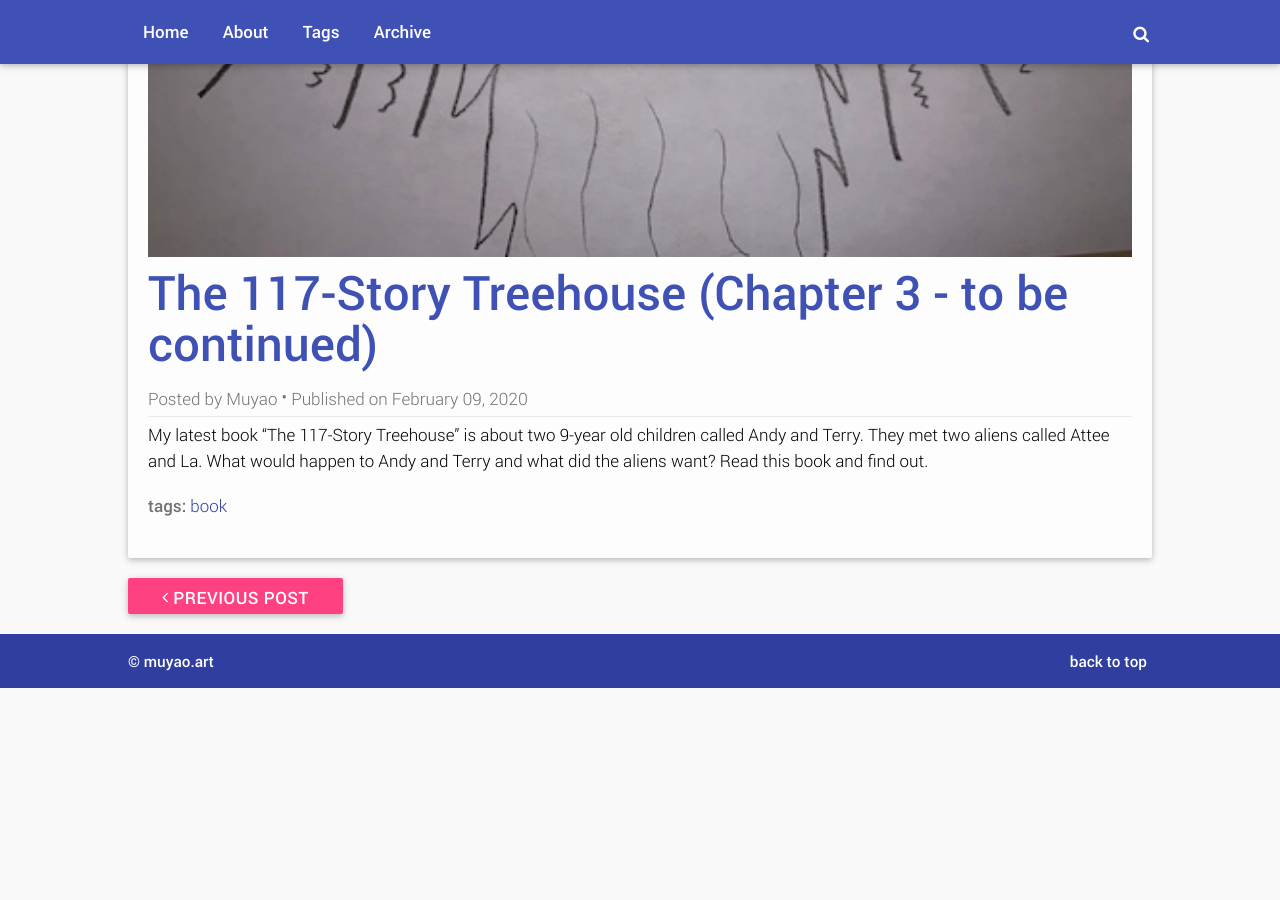
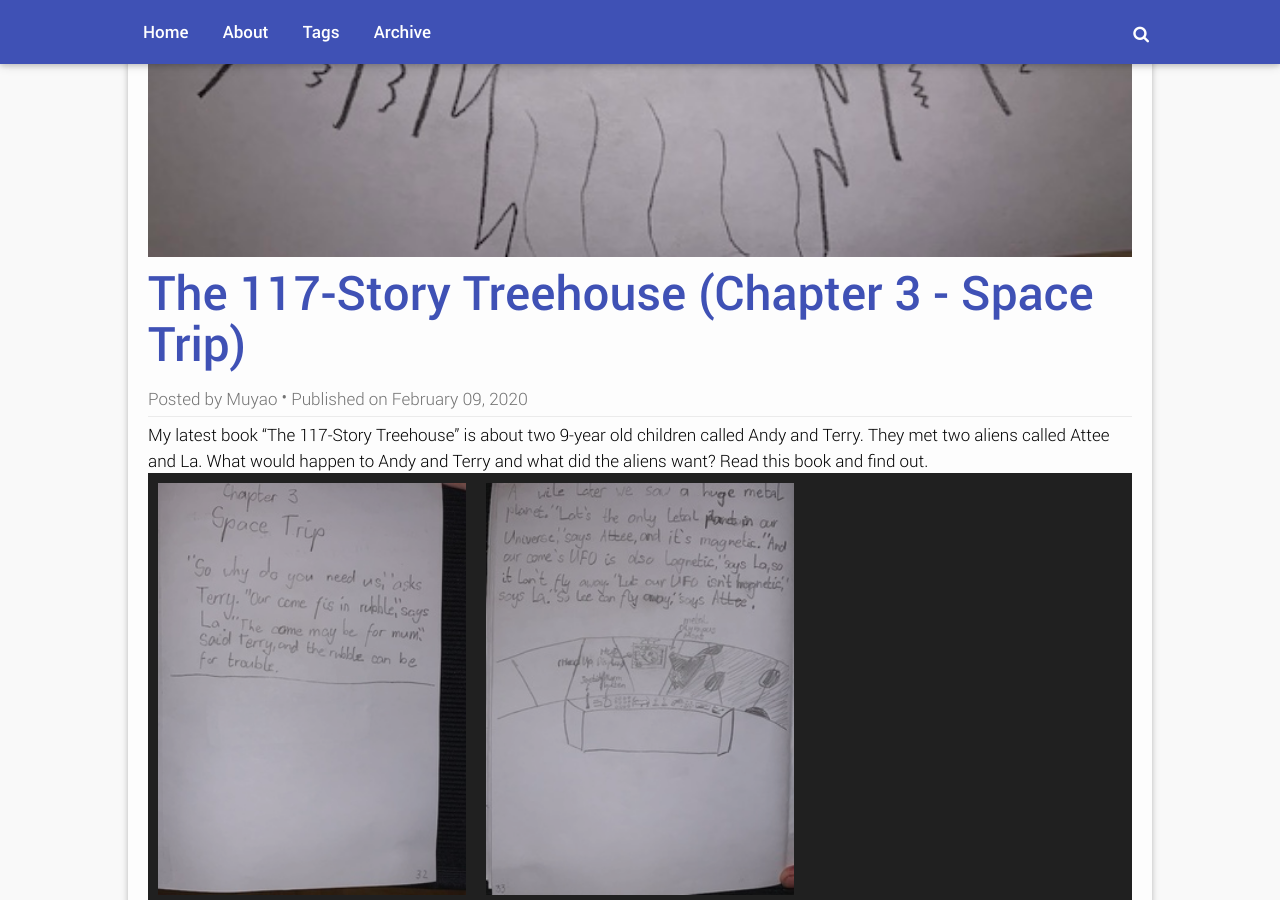
Before and after one commit to muyao/muyao.art, a Jekyll site: the page built from _posts/2020-02-09-the-117-story-treehouse-chapter-03.md, in a window 1280 px wide and 900 px high, scrolled down 805 px. Built offline with Jekyll 4.4.1, drawn with Linux system fonts in a browser that asks for light colours; before the commit the page ends 1493 px from its top, so only the background shows below that; some of the changed lines change nothing that is shown.

Commit message:
Add 2 more pages to the-117-story-treehouse-chapter-03

```diff
--- a/_posts/2020-02-09-the-117-story-treehouse-chapter-03.md
+++ b/_posts/2020-02-09-the-117-story-treehouse-chapter-03.md
@@ -3,10 +3,14 @@
 layout: post-full
 type: gallery
 featimg: 2020/the-117-story-treehouse-chapter-03/cover-3.jpeg
-title: The 117-Story Treehouse (Chapter 3 - to be continued)
+title: The 117-Story Treehouse (Chapter 3 - Space Trip)
 tags: [book]
 gallery:
     - images:
+      - filename: 2020/the-117-story-treehouse-chapter-03/32.jpeg
+        alttext: Page 32
+      - filename: 2020/the-117-story-treehouse-chapter-03/33.jpeg
+        alttext: Page 33
 ---
 
 My latest book "The 117-Story Treehouse" is about two 9-year old children called
```
Also changed, not shown: media/2020/the-117-story-treehouse-chapter-03/32-small.jpeg (added), media/2020/the-117-story-treehouse-chapter-03/32.jpeg (added), media/2020/the-117-story-treehouse-chapter-03/33-small.jpeg (added), media/2020/the-117-story-treehouse-chapter-03/33.jpeg (added).
